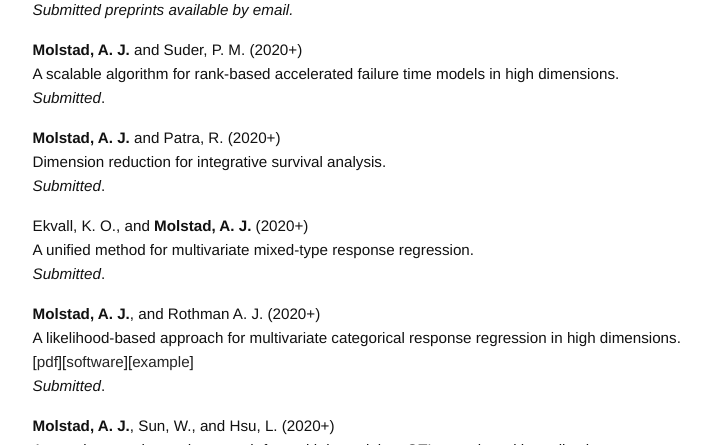
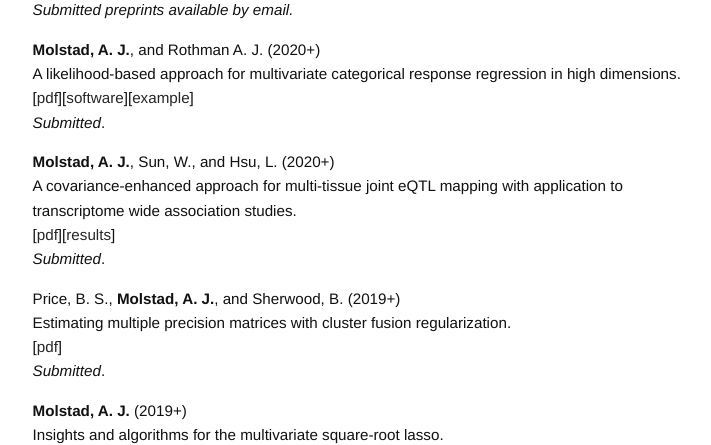
Before and after one commit to ajmolstad/ajmolstad.github.io, a Jekyll site: the page built from research.md, in a window 1280 px wide and 900 px high, cut to the strip 455-900 px from the top of the window. Shown: the whole strip, without its empty margins (275-986 px from the left). Built offline with Jekyll 4.4.1, drawn with Linux system fonts in a browser that asks for light colours.

Commit message:
Update research.md

```diff
--- a/research.md
+++ b/research.md
@@ -8,7 +8,7 @@
 
 *Submitted preprints available by email.*
 
-**Molstad, A. J.** and Suder, P. M. (2020+)<br>
+<!-- **Molstad, A. J.** and Suder, P. M. (2020+)<br>
 A scalable algorithm for rank-based accelerated failure time models in high dimensions.<br>
 *Submitted*. <br>
 
@@ -18,7 +18,7 @@
 
 Ekvall, K. O., and **Molstad, A. J.** (2020+)<br>
 A unified method for multivariate mixed-type response regression. <br>
-*Submitted*.  <br>
+*Submitted*.  <br> -->
 
 **Molstad, A. J.**, and Rothman A. J. (2020+)<br>
 A likelihood-based approach for multivariate categorical response regression in high dimensions. <br>
```
